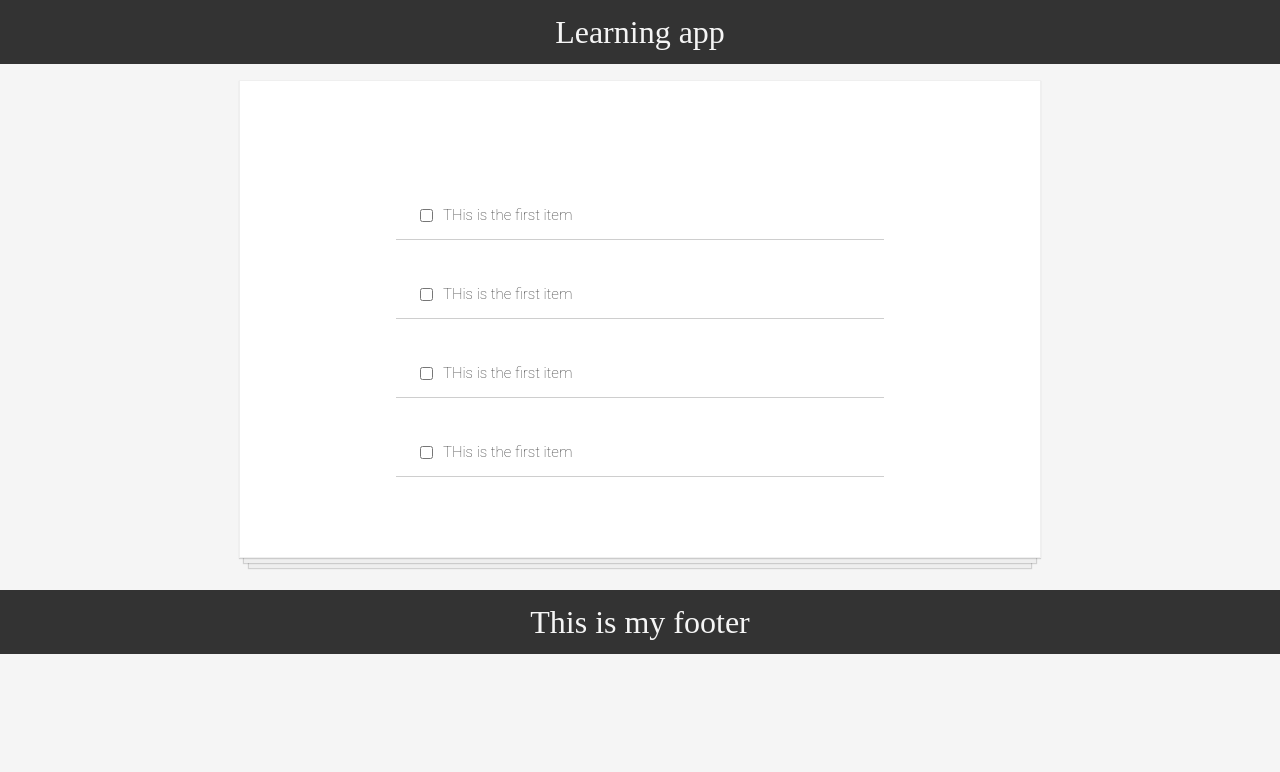
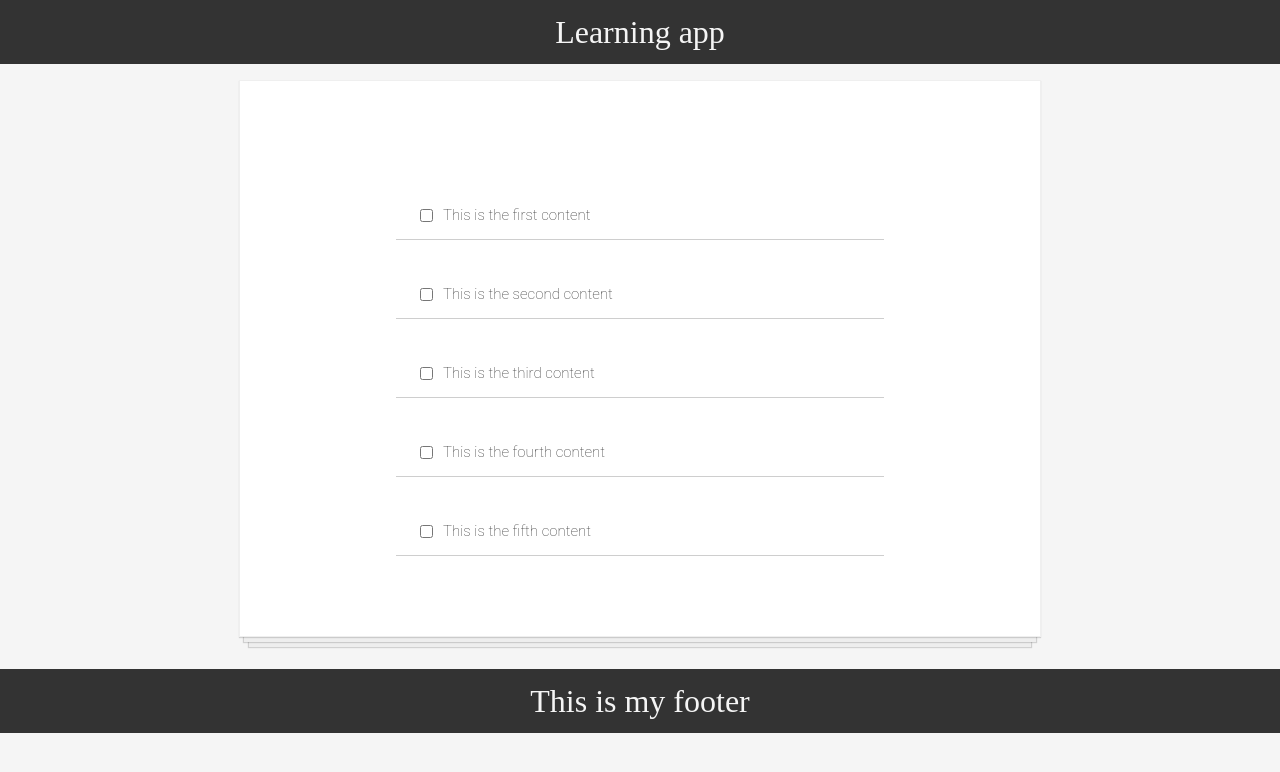
Before and after one commit to gklsan/react_learning_scrimba, a React (Create React App) app: page / in a window 1280 px wide. Shown: the top 772 px of the page. Built offline with nearby package versions, Linux system fonts and the light colour scheme.

Commit message:
todoitem has updated with inputs arrary

```diff
--- a/src/components/MainContent.js
+++ b/src/components/MainContent.js
@@ -2,12 +2,30 @@ import React from 'react';
 import TodoItem from "./TodoItem";
 
 function MainContent() {
+    let inputs = [
+        {
+            content: 'This is the first content'
+        },
+        {
+            content: "This is the second content"
+        },
+        {
+            content: "This is the third content"
+        },
+        {
+            content: "This is the fourth content"
+        },
+        {
+            content: "This is the fifth content"
+        }
+    ];
     return(
         <div className="c-todo_list">
-            <TodoItem/>
-            <TodoItem/>
-            <TodoItem/>
-            <TodoItem/>
+            {
+                inputs.map((value, index) => {
+                    return <TodoItem key={index} content={value.content}/>
+                })
+            }
         </div>
     )
 }
--- a/src/components/TodoItem.js
+++ b/src/components/TodoItem.js
@@ -1,10 +1,10 @@
 import React from 'react';
 
-function TodoItem() {
+function TodoItem(props) {
     return (
         <div className="c-todo_item">
             <input type="checkbox" />
-            <p>THis is the first item</p>
+            <p>{props.content}</p>
         </div>
     )
 }
```
